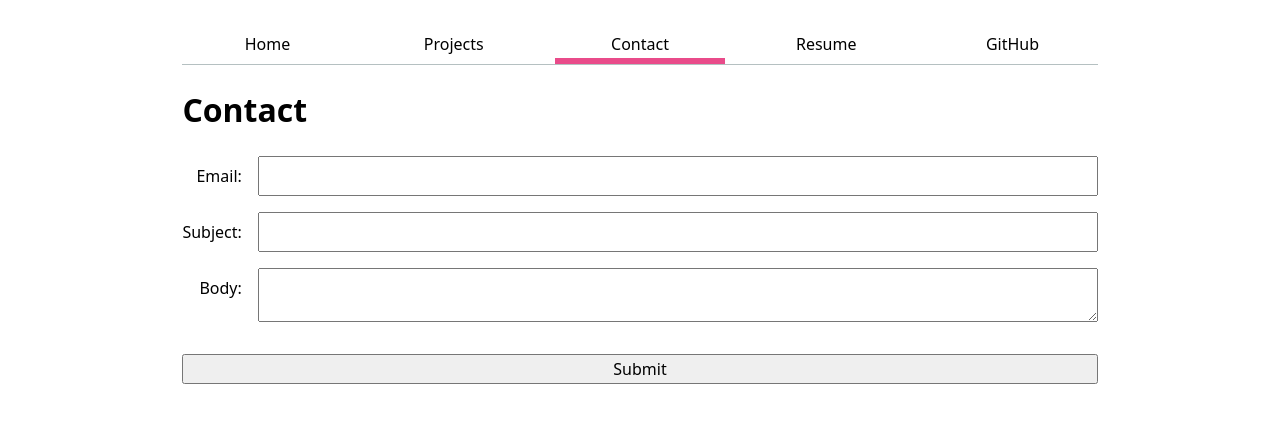
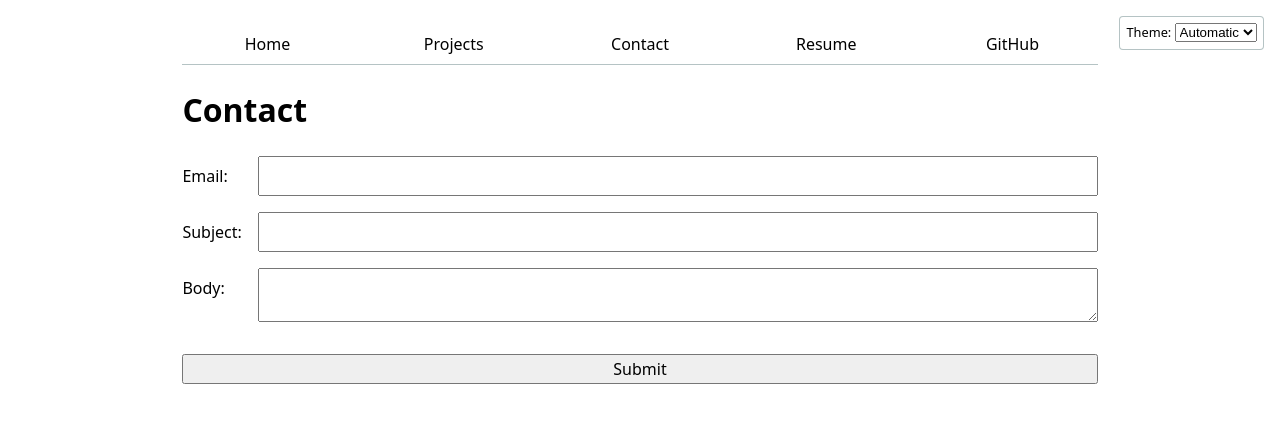
Before and after one commit to OMIDALAM01/portfolio, a plain HTML site: page contact/index.html in a window 1280 px wide. Drawn offline with Linux system fonts and the light colour scheme.

Commit message:
Update for different background modes

```diff
--- a/global.js
+++ b/global.js
@@ -1,41 +1,81 @@
-console.log("IT’S ALIVE!");
+console.log("IT'S ALIVE!");
 
 function $$(selector, context = document) {
-  return Array.from(context.querySelectorAll(selector));
+    return Array.from(context.querySelectorAll(selector));
 }
 
 let pages = [
-  { url: "index.html", title: "Home" },
-  { url: "projects/index.html", title: "Projects" },
-  { url: "contact/index.html", title: "Contact" },
-  { url: "resume/index.html", title: "Resume" },
-  { url: "https://github.com/OMIDALAM01/portfolio", title: "GitHub" }
+    { url: './', title: 'Home' },
+    { url: './projects/', title: 'Projects' },
+    { url: './contact/', title: 'Contact' },
+    { url: './resume/', title: 'Resume' },
+    { url: 'https://github.com/OMIDALAM01/portfolio', title: 'GitHub' }
 ];
 
-const ARE_WE_HOME = document.documentElement.classList.contains("home");
-
-let nav = document.createElement("nav");
+const nav = document.createElement('nav');
 document.body.prepend(nav);
 
+const ARE_WE_HOME = document.documentElement.classList.contains('home');
+
 for (let p of pages) {
-  let url = p.url;
-  let title = p.title;
+    let url = p.url;
 
-  if (!ARE_WE_HOME && !url.startsWith("http")) {
-    url = "../" + url;
-  }
+    // Adjust relative paths for non-home pages
+    if (!ARE_WE_HOME && !url.startsWith('http')) {
+        url = '../' + url;
+    }
 
-  let a = document.createElement("a");
-  a.href = url;
-  a.textContent = title;
+    const a = document.createElement('a');
+    a.href = url;
+    a.textContent = p.title;
 
-  if (a.host === location.host && a.pathname === location.pathname) {
-    a.classList.add("current");
-  }
+    // Add target="_blank" for external links
+    if (p.url.startsWith('http')) {
+        a.target = '_blank';
+    }
 
-  if (a.host !== location.host) {
-    a.target = "_blank";
-  }
+    nav.append(a);
 
-  nav.append(a);
+    // Highlight the current page
+    if (a.host === location.host && a.pathname === location.pathname) {
+        a.classList.add('current');
+    }
 }
+
+// Dark Mode Switch
+document.body.insertAdjacentHTML(
+    'afterbegin',
+    `
+    <label class="color-scheme">
+        Theme:
+        <select>
+            <option value="light">Light</option>
+            <option value="dark">Dark</option>
+            <option value="auto">Automatic</option>
+        </select>
+    </label>
+`
+);
+
+// Persist Theme Preference with localStorage
+const select = document.querySelector('.color-scheme select');
+
+function setColorScheme(scheme) {
+    document.documentElement.style.setProperty('color-scheme', scheme === 'auto' ? '' : scheme);
+    localStorage.colorScheme = scheme;
+    select.value = scheme;
+}
+
+// Event Listener for Dropdown
+select.addEventListener('input', (event) => {
+    const scheme = event.target.value;
+    setColorScheme(scheme);
+    console.log('Color scheme changed to', scheme);
+});
+
+// Load Saved Preference on Page Load
+if (localStorage.colorScheme) {
+    setColorScheme(localStorage.colorScheme);
+} else {
+    setColorScheme('auto'); // Default to 'auto'
+}
--- a/style.css
+++ b/style.css
@@ -1,3 +1,14 @@
+:root {
+    --color-accent: oklch(65% 50% 0);
+    --border-color: oklch(50% 10% 200 / 40%);
+}
+
+html {
+    color-scheme: light dark;
+    background-color: canvas;
+    color: canvastext;
+}
+
 body {
     font: 100%/1.5 system-ui;
     max-width: 100ch;
@@ -5,16 +16,12 @@ body {
     padding: 1em;
 }
 
-nav ul,
-nav li {
-    display: contents;
-}
-
 nav {
     display: flex;
     gap: 1em;
     margin-bottom: 1em;
-    border-bottom: 1px solid oklch(80% 3% 200);
+    border-bottom: 1px solid var(--border-color);
+    --border-color: oklch(50% 10% 200 / 40%);
 }
 
 nav a {
@@ -30,13 +37,21 @@ nav a.current {
     padding-bottom: 0.1em;
 }
 
-:root {
-    --color-accent: oklch(65% 50% 0);
+nav a:hover {
+    border-bottom: 0.4em solid var(--color-accent);
+    background-color: color-mix(in oklch, var(--color-accent), canvas 85%);
 }
 
-nav a:hover {
-    border-bottom: 0.4em solid var(--color-accent);
-    background-color: oklch(from var(--color-accent) 95% 5% h);
+.color-scheme {
+    position: absolute;
+    top: 1rem;
+    right: 1rem;
+    font-size: 0.8rem;
+    background-color: canvas;
+    color: canvastext;
+    border: 1px solid var(--border-color);
+    border-radius: 4px;
+    padding: 0.5em;
 }
 
 input,
@@ -58,27 +73,14 @@ form label {
     margin-block: 0.5em;
 }
 
-form button {
-    margin-top: 1em;
-}
-
 form {
     display: grid;
     grid-template-columns: auto 1fr;
     gap: 1em;
 }
 
-form label {
-    text-align: right;
-}
-
-form input,
-form textarea,
 form button {
-    grid-column: 2;
-}
-
-form button {
+    margin-top: 1em;
     grid-column: 1 / -1;
 }
 
```
